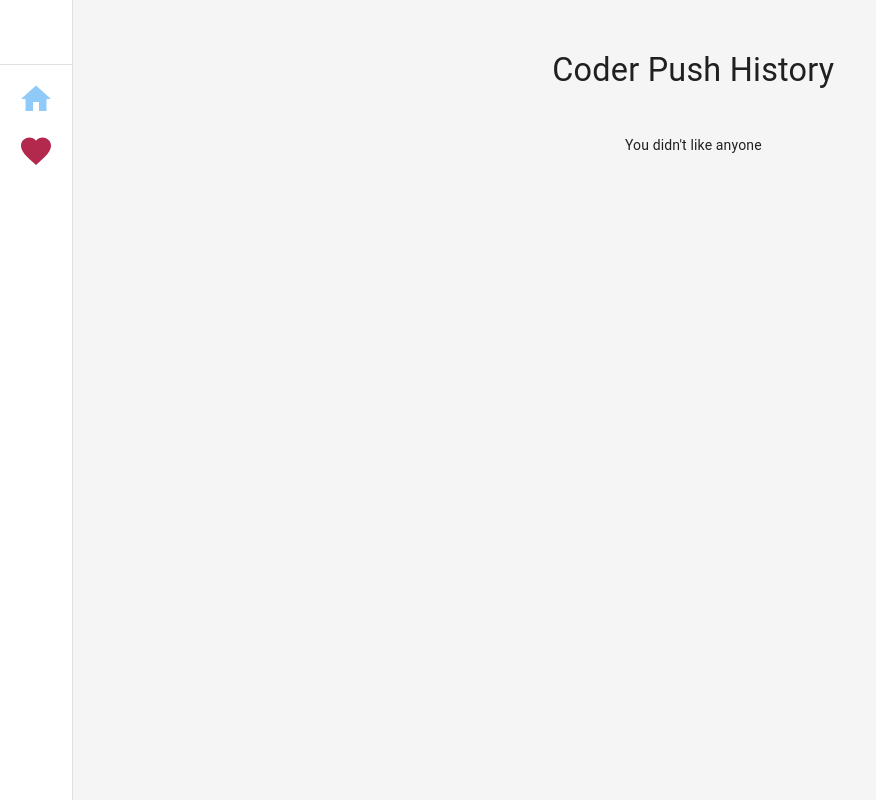
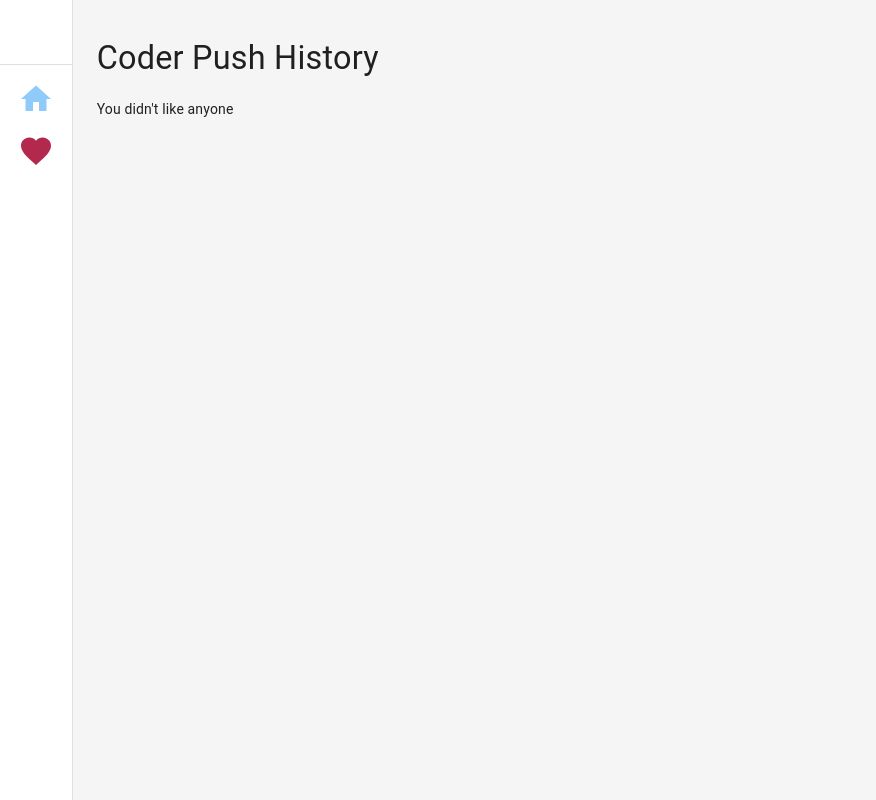
Before and after one commit to nnnguyen2314/coder-push-tinder, a React (Create React App) app: page /history in a window 1280 px wide. Shown: the top 800 px of the page, without its empty margins (0-876 px from the left). Built offline with nearby package versions, Linux system fonts and the light colour scheme.

Commit message:
styiing the history list

```diff
--- a/src/App.js
+++ b/src/App.js
@@ -15,11 +15,12 @@ function App() {
             <TinderProvider>
                 <MuiThemeProvider theme={theme}>
                     <CssBaseline />
-                    <Grid container>
-                        <Grid item md={1} xs={12} style={{marginTop:10}}>
+                    <div style={{flexGrow: 1}}>
+                        <Grid container spacing={3}>
+                            <Grid item md={1} xs={12} style={{marginTop: 10, padding: 0}}>
                                 <SideBar />
                             </Grid>
-                        <Grid item md={11} xs={12} style={{marginTop:10}}>
+                            <Grid item md={11} xs={12} style={{marginTop: 10, padding: 0}}>
                                 <Switch>
                                     <Route exact  path="/">
                                         <TinderList />
@@ -30,6 +31,7 @@ function App() {
                                 </Switch>
                             </Grid>
                         </Grid>
+                    </div>
                 </MuiThemeProvider>
             </TinderProvider>
         </BrowserRouter>
--- a/src/components/TinderHistoryList/LikedHistoryList.js
+++ b/src/components/TinderHistoryList/LikedHistoryList.js
@@ -1,4 +1,4 @@
-import React, {useEffect} from 'react';
+import React from 'react';
 import Grid from "@material-ui/core/Grid";
 import {
     Card,
@@ -13,15 +13,12 @@ import {
 import {TinderContext} from "../../contexts/Tinder";
 
 const useStyles = makeStyles((theme) => ({
+    root: {
+        flexGrow: 1,
+    },
     media: {
-        height: 0,
+        height: 450,
         paddingTop: '56.25%', // 16:9
-    },
-    centerContent: {
-        justifyContent: 'center',
-        flexDirection: 'column',
-        alignItems: 'center',
-        display: 'flex',
     },
     mt5: {
         marginTop: theme.spacing(5),
@@ -39,22 +36,20 @@ const LikedHistoryList = () => {
     const [ state, dispatch ] = React.useContext(TinderContext);
 
     return (
-        <Grid container spacing={3} className={classes.centerContent}>
-            <Grid container item xs={12} className={`${classes.mt5} ${classes.centerContent}`}>
+        <div className={classes.root}>
+            <Grid container className={classes.mt5} style={{marginLeft: 0, marginRight: 0, marginBottom: 0}}>
+                <Grid item xs={12} style={{padding: 0}}>
                     <Typography variant="h4">
                         Coder Push History
                     </Typography>
                 </Grid>
-            <Grid container item xs={12} className={`${classes.mt2} ${classes.centerContent}`}>
+                <Grid item xs={12} className={classes.mt2} style={{padding: 0}}>
                     <Grid
                         container
                         spacing={3}
-                    direction="row"
-                    justify="center"
-                    alignItems="center"
                     >
                         {(state.likedHistoryList && state.likedHistoryList.length > 0) ? state.likedHistoryList.map((usr, index) => (
-                        <Grid container key={index} item justify="center" alignItems="center">
+                            <Grid key={index} item justify="center" alignItems="center" xs={12} sm={6} md={4}>
                                 <Card>
                                     <CardActionArea>
                                         <CardMedia
@@ -71,7 +66,7 @@ const LikedHistoryList = () => {
                                 </Card>
                             </Grid>
                         )) : (
-                        <Grid item justify="center" alignItems="center">
+                            <Grid item justify="center" alignItems="center" md={12}>
                                 <div style={{marginTop: 5}}>You didn't like anyone</div>
                             </Grid>
                         )
@@ -79,6 +74,7 @@ const LikedHistoryList = () => {
                     </Grid>
                 </Grid>
             </Grid>
+        </div>
     );
 };
 
```
Lines whose indentation alone changed are shown as unchanged.
